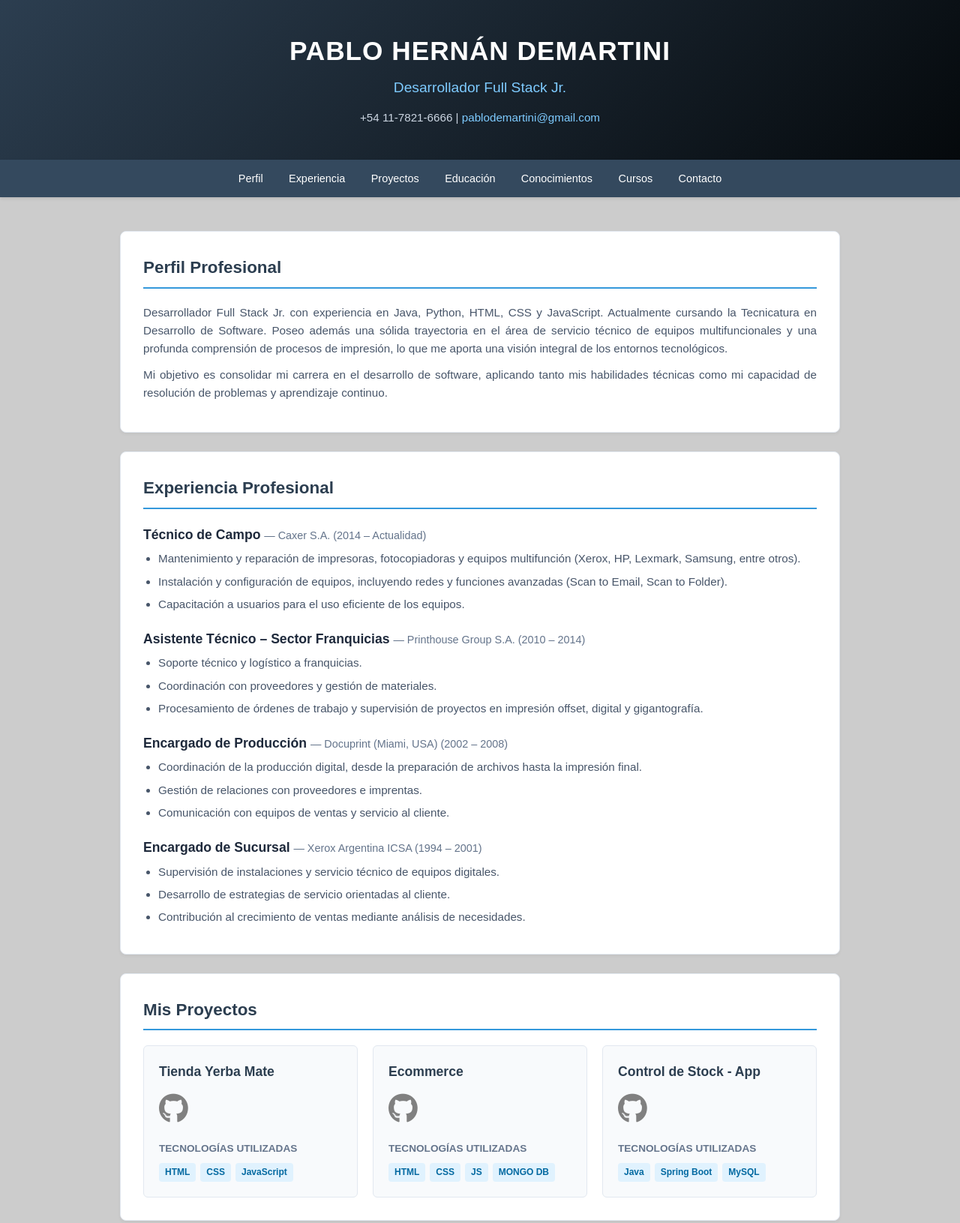
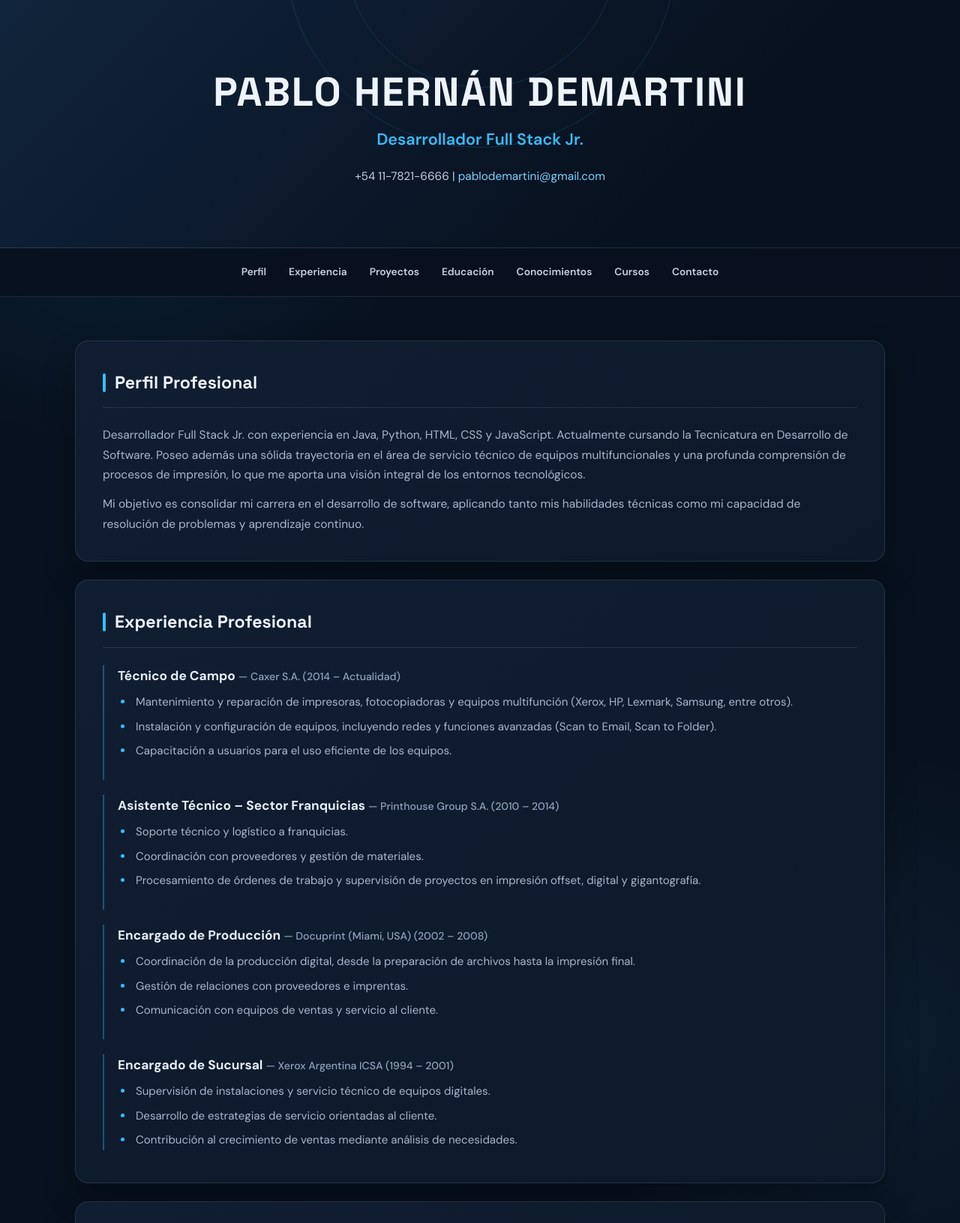
Before and after one commit to PabloHD2024/Portfolio_PHD, a plain HTML site: page index.html in a window 1280 px wide. Shown: the top 1631 px of the page at 75% size. Drawn offline with Linux system fonts and the light colour scheme.

Commit message:
Cambios en html y css para mejorar aspecto del portfolio

```diff
--- a/css/styles.css
+++ b/css/styles.css
@@ -1,267 +1,152 @@
 
-* {
-  margin: 0;
-  padding: 0;
-  box-sizing: border-box;
+@import url('https://fonts.googleapis.com/css2?family=DM+Sans:wght@400;500;600;700&family=Space+Grotesk:wght@400;500;600;700&display=swap');
+
+:root {
+  --bg: #08111f;
+  --bg-soft: #0d1a2b;
+  --surface: #111f32;
+  --surface-hover: #172941;
+  --text: #edf4fc;
+  --muted: #a7b6c9;
+  --accent: #38bdf8;
+  --accent-strong: #0ea5e9;
+  --border: rgba(148, 163, 184, .17);
+  --shadow: 0 18px 45px rgba(0, 0, 0, .22);
+  --radius: 18px;
 }
 
+* { margin: 0; padding: 0; box-sizing: border-box; }
+html { scroll-behavior: smooth; scroll-padding-top: 88px; }
 body {
-  font-family: "Montserrat", sans-serif;
-  line-height: 1.6;
-  color: #333;
-  background: #cccccc;
+  font-family: 'DM Sans', sans-serif;
+  line-height: 1.7;
+  color: var(--text);
+  background:
+    radial-gradient(circle at 12% 4%, rgba(14, 165, 233, .13), transparent 27rem),
+    radial-gradient(circle at 90% 34%, rgba(56, 189, 248, .07), transparent 24rem),
+    var(--bg);
 }
+a { color: var(--accent); text-decoration: none; transition: color .2s ease, opacity .2s ease; }
+a:hover { color: #bae6fd; }
+.container { width: min(1080px, calc(100% - 40px)); margin: 0 auto; padding: 34px 0 56px; }
 
-/* CONTENEDOR GENERAL */
-.container {
-  max-width: 1000px;
-  margin: 0 auto;
-  padding: 20px;
+/* Encabezado */
+header {
+  position: relative;
+  overflow: hidden;
+  padding: 92px 20px 82px;
+  text-align: center;
+  background: linear-gradient(135deg, #10243b 0%, #08111f 70%);
+  border-bottom: 1px solid var(--border);
 }
+header::before, header::after {
+  content: ''; position: absolute; border: 1px solid rgba(56, 189, 248, .16);
+  border-radius: 50%; pointer-events: none;
+}
+header::before { width: 360px; height: 360px; top: -245px; left: calc(50% - 180px); }
+header::after { width: 520px; height: 520px; top: -325px; left: calc(50% - 260px); }
+.header-content { position: relative; z-index: 1; max-width: 760px; margin: 0 auto; }
+header h1 {
+  font-family: 'Space Grotesk', sans-serif;
+  font-size: clamp(2rem, 5vw, 3.35rem);
+  line-height: 1.15; letter-spacing: .035em; font-weight: 700;
+  margin-bottom: 14px;
+}
+header h2 { color: var(--accent); font-size: clamp(1.05rem, 2.4vw, 1.35rem); font-weight: 600; margin-bottom: 18px; }
+header p { color: #c1cede; font-size: .96rem; margin: 5px 0; }
+header a { color: #7dd3fc; }
 
-/* HEADER */
-header {
-  background: linear-gradient(135deg, #2c3e50, #05090c);
-  color: #fff;
-  padding: 40px 20px;
-  text-align: center;
-  box-shadow: 0 4px 6px rgba(0,0,0,0.1);
+/* Navegación */
+nav {
+  position: sticky; top: 0; z-index: 100;
+  display: flex; justify-content: center; align-items: center; flex-wrap: wrap;
+  gap: 6px; padding: 12px 18px;
+  background: rgba(8, 17, 31, .88); backdrop-filter: blur(14px);
+  border-bottom: 1px solid var(--border);
 }
+nav a { color: #c4d2e2; font-size: .86rem; font-weight: 600; padding: 8px 12px; border-radius: 9px; }
+nav a:hover { color: var(--accent); background: rgba(56, 189, 248, .09); }
 
-header h1 {
-  font-size: 2.2rem;
-  margin-bottom: 6px;
-  letter-spacing: 1px;
+/* Secciones */
+section {
+  background: linear-gradient(145deg, rgba(17, 31, 50, .96), rgba(13, 26, 43, .96));
+  border: 1px solid var(--border); border-radius: var(--radius);
+  padding: clamp(23px, 4vw, 36px); margin: 24px 0;
+  box-shadow: var(--shadow); text-align: left;
+  scroll-margin-top: 88px;
 }
+section h2 {
+  display: flex; align-items: center; gap: 12px;
+  color: var(--text); font-family: 'Space Grotesk', sans-serif;
+  font-size: 1.45rem; margin-bottom: 23px; padding-bottom: 13px;
+  border-bottom: 1px solid var(--border);
+}
+section h2::before { content: ''; width: 4px; height: 25px; border-radius: 5px; background: var(--accent); }
+section h3 { color: #e5effa; font-size: 1.08rem; margin: 15px 0 5px; }
+section h3 span { color: #8fa3ba; font-size: .88rem; font-weight: 500; }
+p { color: var(--muted); font-size: .97rem; margin-bottom: 13px; }
+p:last-child { margin-bottom: 0; }
+ul { margin: 8px 0 0 21px; }
+ul li { color: var(--muted); font-size: .94rem; margin-bottom: 7px; padding-left: 3px; }
+ul li::marker { color: var(--accent); }
+strong { color: #e3edf8; }
+.experience-item { padding: 0 0 18px 18px; margin-bottom: 20px; border-left: 2px solid rgba(56, 189, 248, .35); }
+.experience-item:last-child { margin-bottom: 0; padding-bottom: 0; }
+.experience-item h3 { margin-top: 0; }
 
-header h2 {
-  font-size: 1.2rem;
-  font-weight: 400;
-  color: #7ecbff;
-  margin-bottom: 12px;
+/* Proyectos */
+.proyectos { display: grid; grid-template-columns: repeat(auto-fit, minmax(230px, 1fr)); gap: 18px; margin-top: 12px; }
+.proyecto {
+  display: flex; flex-direction: column; align-items: flex-start;
+  min-height: 190px; padding: 22px; border-radius: 14px;
+  background: rgba(7, 17, 31, .52); border: 1px solid var(--border);
+  transition: transform .22s ease, border-color .22s ease, background .22s ease;
 }
+.proyecto:hover { transform: translateY(-5px); border-color: rgba(56, 189, 248, .55); background: var(--surface-hover); }
+.proyecto h3 { margin: 0 0 8px; font-family: 'Space Grotesk', sans-serif; font-size: 1.12rem; }
+.proyecto > a { display: inline-flex; align-items: center; justify-content: center; width: 38px; height: 38px; margin: 2px 0 12px; border-radius: 10px; color: var(--accent); background: rgba(56, 189, 248, .1); font-size: 1.35rem; }
+.proyecto > a:hover { color: #fff; background: var(--accent-strong); }
+.proyecto h4 { color: #8fa3ba; font-size: .72rem; letter-spacing: .09em; text-transform: uppercase; margin: auto 0 9px; }
+.tags { display: flex; flex-wrap: wrap; gap: 7px; }
+.tags span { color: #9ddfff; background: rgba(14, 165, 233, .12); border: 1px solid rgba(56, 189, 248, .18); border-radius: 999px; padding: 4px 10px; font-size: .74rem; font-weight: 600; }
 
-header p {
-  font-size: 0.95rem;
-  margin: 4px 0;
-  color: #cbd5e1;
+/* Contacto */
+.form-group { margin-bottom: 17px; }
+.form-group label { display: block; color: #dce8f5; font-size: .9rem; font-weight: 600; margin-bottom: 7px; }
+.form-group input, .form-group textarea {
+  width: 100%; padding: 12px 14px; border: 1px solid var(--border); border-radius: 10px;
+  font: inherit; font-size: .94rem; color: var(--text); background: #091525;
+  transition: border-color .2s ease, box-shadow .2s ease;
 }
+.form-group input::placeholder, .form-group textarea::placeholder { color: #71849b; }
+.form-group input:focus, .form-group textarea:focus { outline: none; border-color: var(--accent); box-shadow: 0 0 0 3px rgba(56, 189, 248, .13); }
+.form-group textarea { resize: vertical; min-height: 150px; }
+.btn-enviar {
+  width: 100%; border: 0; border-radius: 10px; padding: 13px 20px;
+  color: #04111e; background: var(--accent); font: inherit; font-weight: 700;
+  cursor: pointer; transition: background .2s ease, transform .2s ease;
+}
+.btn-enviar:hover { background: #7dd3fc; transform: translateY(-2px); }
 
-header a {
-  color: #7ecbff;
-  text-decoration: none;
-  transition: color 0.2s;
+/* Pie */
+footer { text-align: center; padding: 27px 20px; border-top: 1px solid var(--border); background: #060d17; }
+footer p { color: #8193a8; font-size: .85rem; margin: 0; }
+
+/* Accesibilidad y responsive */
+:focus-visible { outline: 2px solid var(--accent); outline-offset: 3px; }
+@media (max-width: 700px) {
+  header { padding: 70px 18px 62px; }
+  nav { gap: 2px; padding: 9px 8px; }
+  nav a { font-size: .8rem; padding: 7px 9px; }
+  .container { width: min(100% - 26px, 1080px); padding-top: 18px; }
+  section { margin: 16px 0; }
+  .experience-item h3 span { display: block; margin-top: 3px; }
 }
-
-header a:hover {
-  color: #fff;
-  text-decoration: underline;
+@media (max-width: 420px) {
+  header h1 { font-size: 1.8rem; }
+  nav a { font-size: .76rem; }
+  .proyectos { grid-template-columns: 1fr; }
 }
-
-/* NAV */
-nav {
-  background: #34495e;
-  padding: 12px 0;
-  text-align: center;
-  position: sticky;
-  top: 0;
-  z-index: 100;
-  box-shadow: 0 2px 4px rgba(0,0,0,0.1);
+@media (prefers-reduced-motion: reduce) {
+  *, *::before, *::after { scroll-behavior: auto !important; transition-duration: .01ms !important; }
 }
-
-nav a {
-  color: #fff;
-  text-decoration: none;
-  margin: 0 15px;
-  font-size: 0.9rem;
-  font-weight: 500;
-  transition: color 0.2s;
-}
-
-nav a:hover {
-  color: #7ecbff;
-}
-
-/* SECCIONES */
-section {
-  background: #fff;
-  padding: 30px;
-  margin: 25px 0;
-  border-radius: 8px;
-  box-shadow: 0 2px 4px rgba(0,0,0,0.05);
-  border: 1px solid #e2e8f0;
-  text-align: justify;
-}
-
-section h2 {
-  color: #2c3e50;
-  border-bottom: 2px solid #3498db;
-  padding-bottom: 8px;
-  margin-bottom: 20px;
-  font-size: 1.4rem;
-}
-
-.experience-item {
-  margin-bottom: 20px;
-}
-
-.experience-item:last-child {
-  margin-bottom: 0;
-}
-
-section h3 {
-  font-size: 1.1rem;
-  color: #1e293b;
-  margin-top: 15px;
-  margin-bottom: 4px;
-}
-
-section h3 span {
-  font-weight: normal;
-  color: #64748b;
-  font-size: 0.9rem;
-}
-
-ul {
-  margin-left: 20px;
-  margin-top: 6px;
-}
-
-ul li {
-  margin-bottom: 6px;
-  font-size: 0.95rem;
-  color: #475569;
-}
-
-p {
-  font-size: 0.95rem;
-  margin-bottom: 10px;
-  color: #475569;
-}
-
-/* PROYECTOS */
-.proyectos {
-  display: grid;
-  grid-template-columns: repeat(auto-fit, minmax(240px, 1fr));
-  gap: 20px;
-  margin-top: 15px;
-}
-
-.proyecto {
-  background: #f8fafc;
-  border: 1px solid #e2e8f0;
-  border-radius: 6px;
-  padding: 20px;
-  transition: transform 0.2s, box-shadow 0.2s;
-}
-
-.proyecto:hover {
-  transform: translateY(-3px);
-  box-shadow: 0 4px 12px rgba(0,0,0,0.08);
-}
-
-.proyecto h3 {
-  margin-top: 0;
-  color: #2c3e50;
-}
-
-.proyecto h4 {
-  color: #64748b;
-  font-size: 0.85rem;
-  margin: 10px 0 8px 0;
-  font-style: normal;
-  font-weight: 600;
-  text-transform: uppercase;
-}
-
-.proyectos a {
-  font-size: 40px;;
-  color: grey;
-}
-
-.proyecto a:hover {
-  color: #1a2b38;
-}
-
-.tags {
-  display: flex;
-  flex-wrap: wrap;
-  gap: 6px;
-}
-
-.tags span {
-  background: #e0f2fe;
-  color: #0369a1;
-  font-size: 0.75rem;
-  padding: 3px 8px;
-  border-radius: 4px;
-  font-weight: 600;
-}
-
-/* FORMULARIO DE CONTACTO */
-.form-group {
-  margin-bottom: 16px;
-}
-
-.form-group label {
-  display: block;
-  font-size: 0.9rem;
-  font-weight: 600;
-  color: #334155;
-  margin-bottom: 6px;
-}
-
-.form-group input,
-.form-group textarea {
-  width: 100%;
-  padding: 10px 14px;
-  border: 1px solid #cbd5e1;
-  border-radius: 6px;
-  font-family: inherit;
-  font-size: 0.95rem;
-  color: #1e293b;
-  background-color: #f8fafc;
-  transition: border-color 0.2s, box-shadow 0.2s;
-}
-
-.form-group input:focus,
-.form-group textarea:focus {
-  outline: none;
-  border-color: #3498db;
-  background-color: #fff;
-  box-shadow: 0 0 0 3px rgba(52, 152, 219, 0.15);
-}
-
-.btn-enviar {
-  background-color: #2c3e50;
-  color: #fff;
-  border: none;
-  border-radius: 6px;
-  padding: 12px 20px;
-  font-size: 1rem;
-  font-weight: 600;
-  cursor: pointer;
-  transition: background-color 0.2s;
-  width: 100%;
-}
-
-.btn-enviar:hover {
-  background-color: #34495e;
-}
-
-/* FOOTER */
-footer {
-  text-align: center;
-  padding: 25px;
-  color: #64748b;
-  font-size: 0.85rem;
-  background: #e2e8f0;
-  margin-top: 40px;
-}
-
-/* RESPONSIVE */
-@media (max-width: 600px) {
-  header h1 { font-size: 1.6rem; }
-  nav a { display: inline-block; margin: 4px 8px; }
-  section { padding: 20px; }
-}
--- a/index.html
+++ b/index.html
@@ -3,9 +3,9 @@
 <head>
   <meta charset="UTF-8">
   <meta name="viewport" content="width=device-width, initial-scale=1.0">
+  <meta name="description" content="Portfolio profesional de Pablo Hernán Demartini, desarrollador Full Stack Jr.">
   <link rel="stylesheet" href="./css/styles.css">
-  <link rel="preconnect" href="https://fonts.googleapis.com">
-  <link rel="preconnect" href="https://fonts.gstatic.com" crossorigin>
+
   <link rel="stylesheet" href="https://cdnjs.cloudflare.com/ajax/libs/font-awesome/6.4.0/css/all.min.css">
   <title>Pablo Hernán Demartini | Portfolio</title>
 </head>
@@ -94,12 +94,14 @@
     <section id="proyectos">
       <h2>Mis Proyectos</h2>
       <div class="proyectos">
+        <div>
           <div class="proyecto">
             <h3>Tienda Yerba Mate</h3>
             <a href="https://github.com/PabloHD2024/Tienda-Yerba-Mate" target="_blank" rel="noopener noreferrer"><i class="fa-brands fa-github"></i></a>
             <h4>Tecnologías utilizadas</h4>
             <div class="tags">
               <span>HTML</span><span>CSS</span><span>JavaScript</span>
+            </div>
           </div>
         </div>
         <div class="proyecto">
```
Lines whose indentation alone changed are shown as unchanged.
